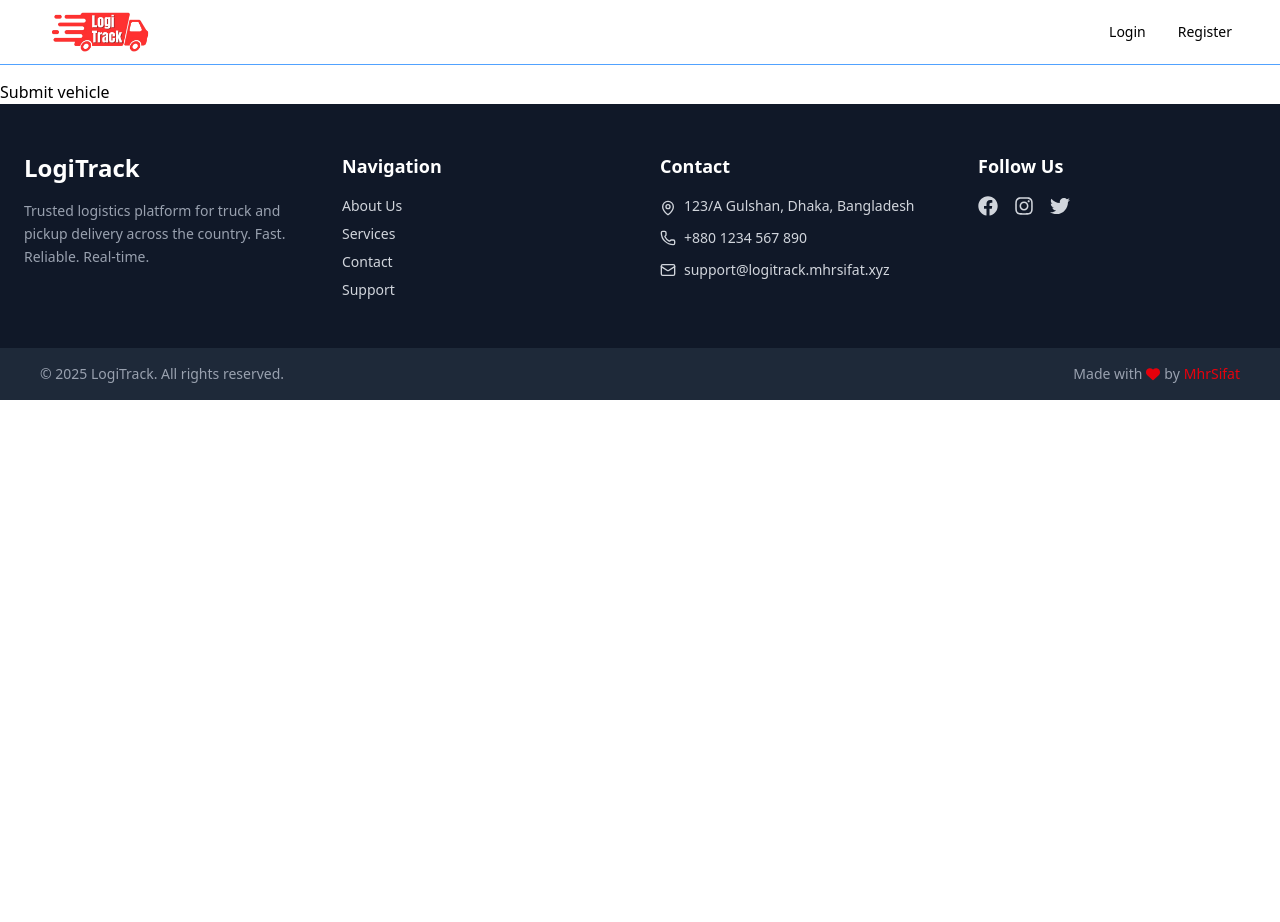
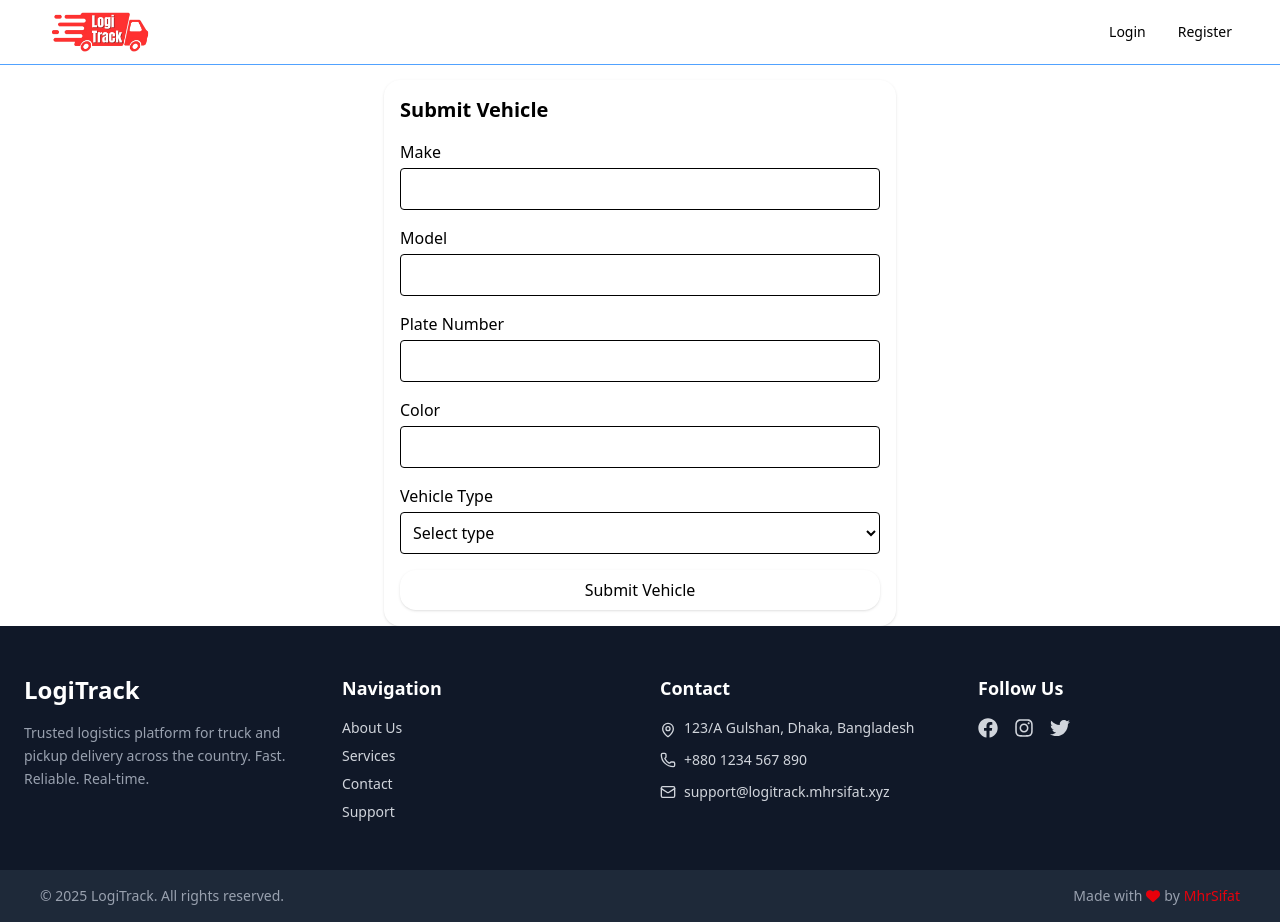
Before and after one commit to mhrsifat/LogiTrack, a React (Vite) app: page /submit-vehicle in a window 1280 px wide. Before the commit the page ends 800 px from the top, so only its background shows below. Built offline with nearby package versions, Linux system fonts and the light colour scheme; no server answers.

Commit message:
all good

```diff
--- a/src/pages/SubmitVehicle.jsx
+++ b/src/pages/SubmitVehicle.jsx
@@ -1,9 +1,142 @@
-import React from 'react'
+import React, { useState } from 'react'
+import { useNavigate } from 'react-router-dom'
 
 const SubmitVehicle = () => {
+  const navigate = useNavigate()
+
+  // Form state
+  const [formData, setFormData] = useState({
+    make: '',
+    model: '',
+    plateNumber: '',
+    color: '',
+    vehicleType: ''
+  })
+
+  const [loading, setLoading] = useState(false)
+  const [error, setError] = useState(null)
+  const [success, setSuccess] = useState(null)
+
+  const handleChange = (e) => {
+    const { name, value } = e.target
+    setFormData(prev => ({ ...prev, [name]: value }))
+  }
+
+  const handleSubmit = async (e) => {
+    e.preventDefault()
+    setLoading(true)
+    setError(null)
+    setSuccess(null)
+
+    const payload = {
+      make: formData.make,
+      model: formData.model,
+      license_plate: formData.plateNumber,
+      color: formData.color,
+      type: formData.vehicleType
+    }
+
+    try {
+      const response = await fetch('/vehicles', {
+        method: 'POST',
+        headers: {
+          'Content-Type': 'application/json'
+        },
+        body: JSON.stringify(payload)
+      })
+
+      if (!response.ok) {
+        const errorData = await response.json()
+        throw new Error(errorData.message || 'Failed to submit vehicle')
+      }
+
+      setSuccess('Vehicle submitted successfully.')
+      setTimeout(() => navigate('/admin/vehicles'), 1500)
+    } catch (err) {
+      setError(err.message)
+    } finally {
+      setLoading(false)
+    }
+  }
+
   return (
-    <div>
-      Submit vehicle
+    <div className="max-w-lg mx-auto p-4 bg-white rounded-2xl shadow">
+      <h2 className="text-xl font-semibold mb-4">Submit Vehicle</h2>
+      {error && <div className="text-red-600 mb-2">{error}</div>}
+      {success && <div className="text-green-600 mb-2">{success}</div>}
+
+      <form onSubmit={handleSubmit} className="space-y-4">
+        <div>
+          <label className="block mb-1">Make</label>
+          <input
+            type="text"
+            name="make"
+            value={formData.make}
+            onChange={handleChange}
+            required
+            className="w-full p-2 border rounded"
+          />
+        </div>
+
+        <div>
+          <label className="block mb-1">Model</label>
+          <input
+            type="text"
+            name="model"
+            value={formData.model}
+            onChange={handleChange}
+            required
+            className="w-full p-2 border rounded"
+          />
+        </div>
+
+        <div>
+          <label className="block mb-1">Plate Number</label>
+          <input
+            type="text"
+            name="plateNumber"
+            value={formData.plateNumber}
+            onChange={handleChange}
+            required
+            className="w-full p-2 border rounded"
+          />
+        </div>
+
+        <div>
+          <label className="block mb-1">Color</label>
+          <input
+            type="text"
+            name="color"
+            value={formData.color}
+            onChange={handleChange}
+            className="w-full p-2 border rounded"
+          />
+        </div>
+
+        <div>
+          <label className="block mb-1">Vehicle Type</label>
+          <select
+            name="vehicleType"
+            value={formData.vehicleType}
+            onChange={handleChange}
+            required
+            className="w-full p-2 border rounded"
+          >
+            <option value="">Select type</option>
+            <option value="truck">Truck</option>
+            <option value="pickup">Pickup</option>
+            <option value="van">Van</option>
+          </select>
+        </div>
+
+        <button
+          type="submit"
+          disabled={loading}
+          className="w-full p-2 rounded-2xl shadow font-medium"
+        >
+          {loading ? 'Submitting...' : 'Submit Vehicle'}
+        </button>
+      </form>
     </div>
   )
 }
```
